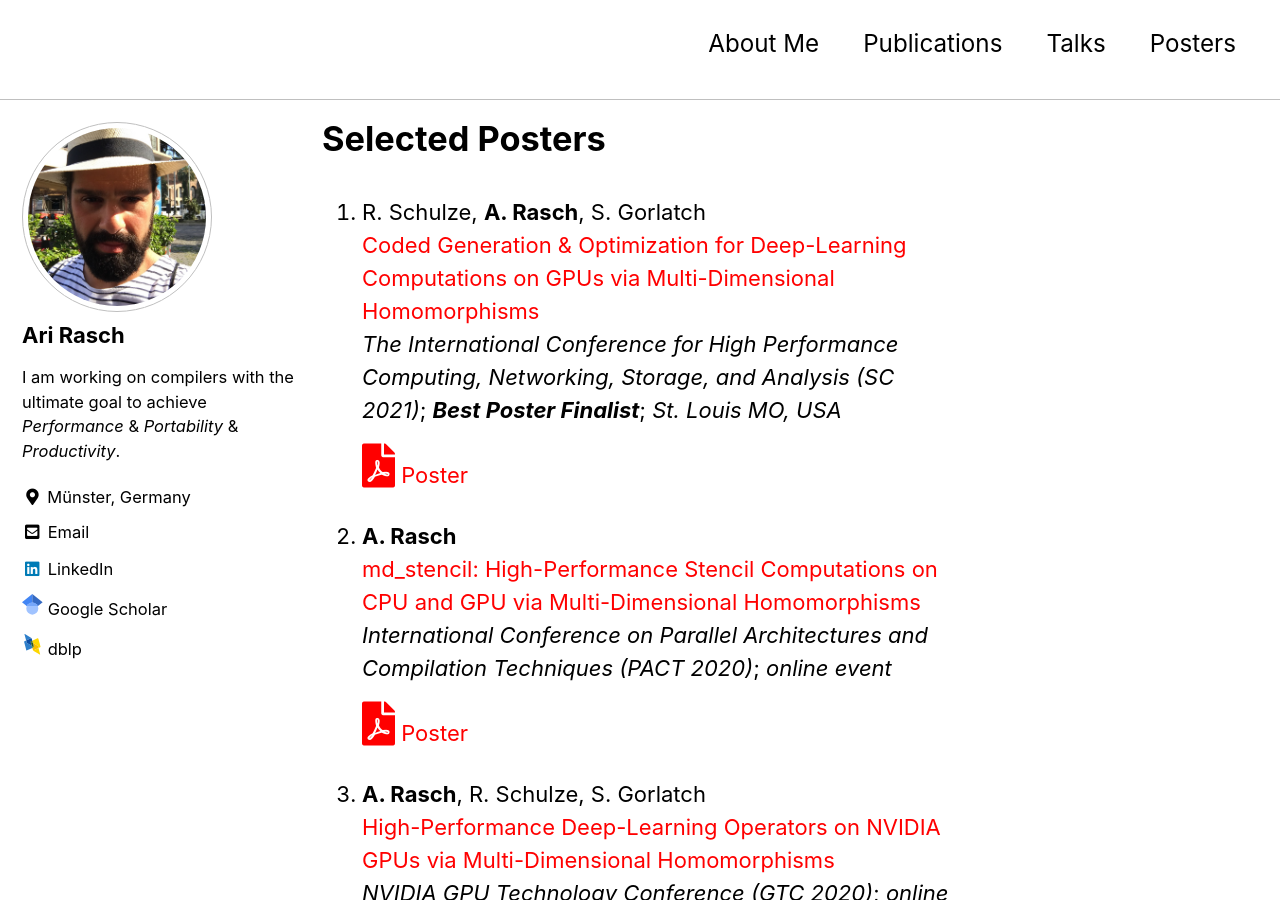
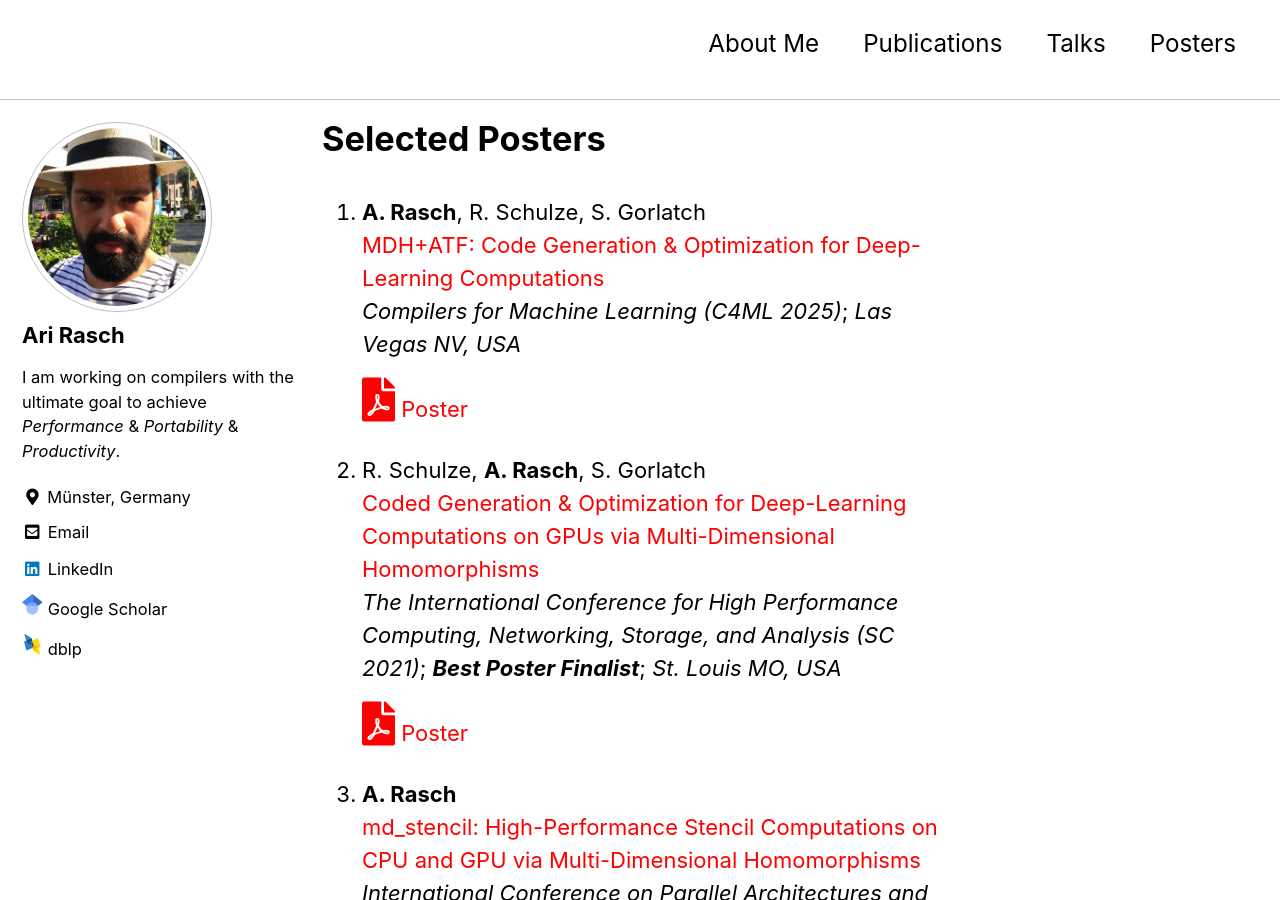
Before and after one commit to AriRasch/arirasch.github.io, a Jekyll site: the page built from posters.md, in a window 1280 px wide and 900 px high. Built offline with Jekyll 4.4.1, drawn with Linux system fonts in a browser that asks for light colours; cached includes are drawn as plain includes; our own code applies the rules of GitHub Pages for plain Markdown files.

Commit message:
added c4ml poster
* Update posters.md

* Add files via upload

```diff
--- a/posters.md
+++ b/posters.md
@@ -5,10 +5,16 @@ author_profile: true
 
 # Selected Posters
 
+1.  **A. Rasch**, R. Schulze, S. Gorlatch \\
+    [MDH+ATF: Code Generation & Optimization for Deep-Learning Computations](https://www.c4ml.org) \\
+    *Compilers for Machine Learning (C4ML 2025)*; *Las Vegas NV, USA*\\
+    <a href="../assets/files/poster/c4ml25/poster.pdf"><i class="fas fa-file-pdf" style="color: red; font-size: 2em; padding-top: .4em"></i></a> [Poster](../assets/files/poster/c4ml25/poster.pdf)
+
 1.  R. Schulze, **A. Rasch**, S. Gorlatch \\
     [Coded Generation & Optimization for Deep-Learning Computations on GPUs via Multi-Dimensional Homomorphisms](https://sc21.supercomputing.org/proceedings/tech_poster/) \\
     *The International Conference for High Performance Computing, Networking, Storage, and Analysis (SC 2021)*; ***Best Poster Finalist***; *St. Louis MO, USA*\\
     <a href="../assets/files/poster/sc21/poster.pdf"><i class="fas fa-file-pdf" style="color: red; font-size: 2em; padding-top: .4em"></i></a> [Poster](../assets/files/poster/sc21/poster.pdf)
+
 
 1.  **A. Rasch** \\
     [md_stencil: High-Performance Stencil Computations on CPU and GPU via Multi-Dimensional Homomorphisms](https://pact20.cc.gatech.edu/acm-src/) \\
```
Also changed, not shown: 1 other file.
